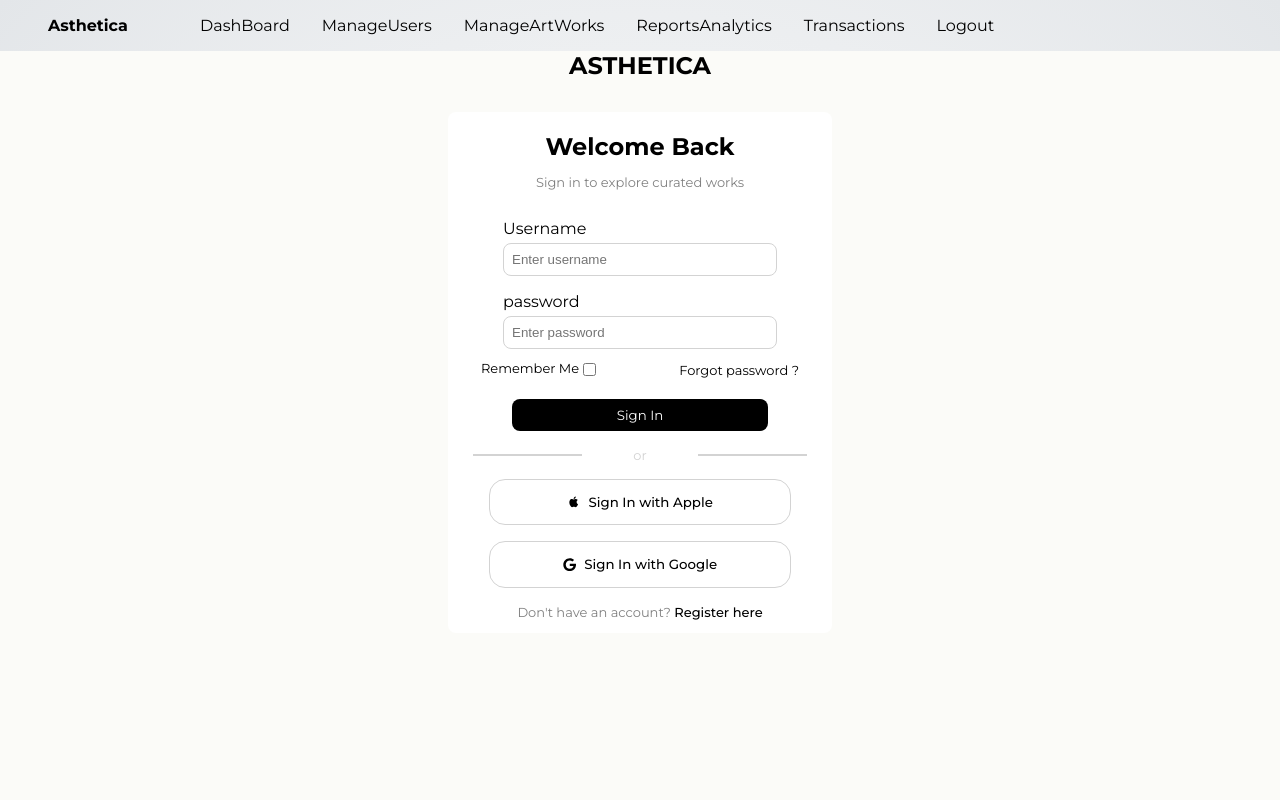
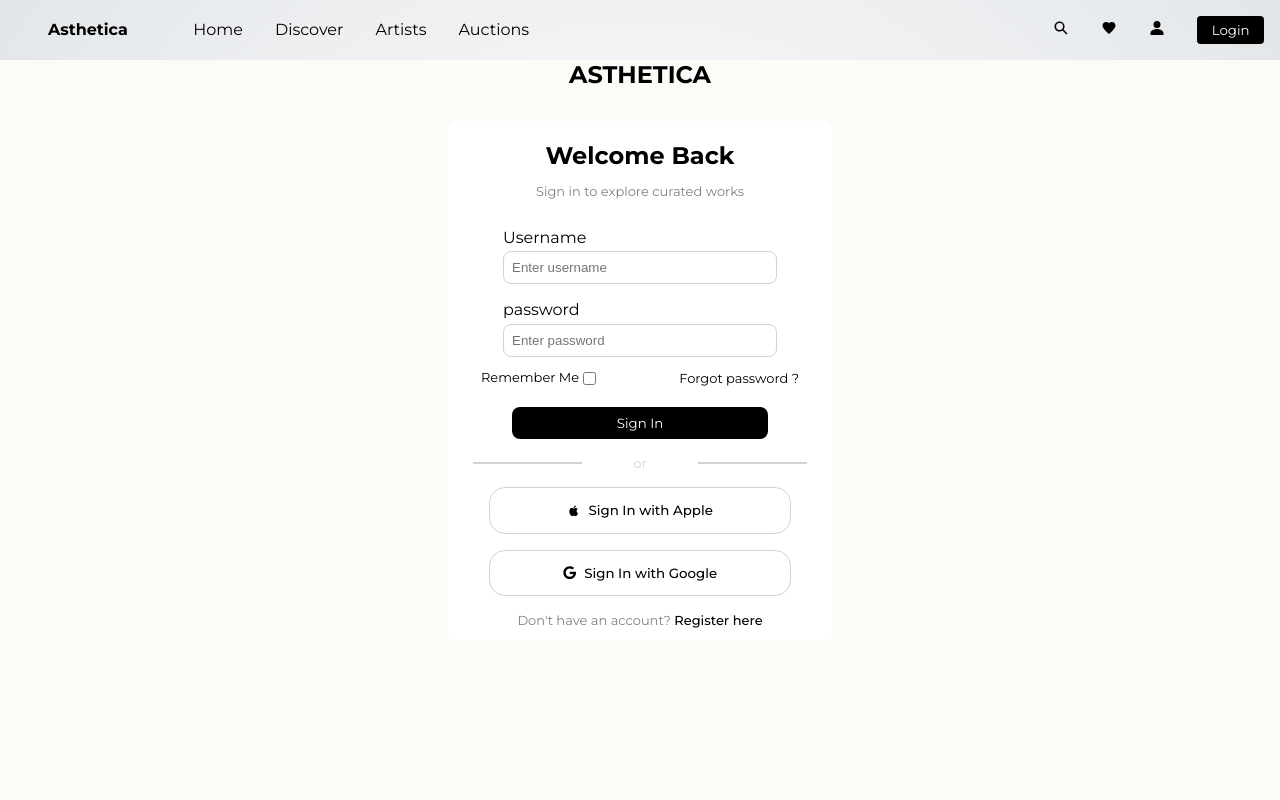
Before and after one commit to phanee27/CI-CD_SDP_Asthetica, a React (Vite) app in the folder FRONTEND/: page /login in a window 1280 px wide. Shown: the top 800 px of the page. Built offline with nearby package versions, Linux system fonts and the light colour scheme.

Commit message:
navbar automation

```diff
--- a/FRONTEND/src/App.jsx
+++ b/FRONTEND/src/App.jsx
@@ -6,19 +6,37 @@ import CustomerNavbar from './navbar/CustomerNavbar';
 import AdminNavbar from './navbar/AdminNavbar';
 import SellerNavbar from './navbar/SellerNavbar';
 import Footer from './components/customer/Footer';
+import { AuthProvider, useAuth } from "./components/contextapi/AuthContext"
+import MainNavbar from './navbar/MainNavbar';
+
+function AppContent(){
+  const {isAdminLoggedIn, isCustomerLoggedIn, isSellerLoggedIn} = useAuth()
+
+  return (
+    <div>
+      <BrowserRouter>
+      {isAdminLoggedIn?
+      <AdminNavbar/>:
+      isCustomerLoggedIn?
+      <CustomerNavbar/>:
+      isSellerLoggedIn?
+      <SellerNavbar/>:
+      <CustomerNavbar/>
+      }
+      </BrowserRouter>
+    </div>
+  )
+}
+
 
 function App() {
 
   return (
 
     <div>
-      <BrowserRouter>
-        <AdminNavbar/>
-        {/* <SellerNavbar/> */}
-        {/* <CustomerNavbar/> */}
-        <Footer/>
-      </BrowserRouter>
-
+      <AuthProvider>
+        <AppContent/>
+      </AuthProvider>
     </div>
   )
 }
--- a/FRONTEND/src/authentication/Login.jsx
+++ b/FRONTEND/src/authentication/Login.jsx
@@ -5,6 +5,7 @@ import { FaGoogle } from "react-icons/fa";
 import { Link, useNavigate } from "react-router-dom";
 import axios from "axios";
 import config from "../../config";
+import { useAuth } from "../components/contextapi/AuthContext";
 
 const Login = () => {
   const [formData, setFormData] = useState({
@@ -15,6 +16,8 @@ const Login = () => {
   const [error, setError] = useState("");
 
   const navigate = useNavigate();
+
+  const {setIsAdminLoggedIn, setIsCustomerLoggedIn, setIsSellerLoggedIn} = useAuth()
 
   // useAuth code
   const handleChange = (e) => {
@@ -30,7 +33,16 @@ const Login = () => {
         formData
       );
       if (response.status === 200) {
-        navigate("/admin-dashboard");
+        if(response.data.role == "ADMIN"){
+          setIsAdminLoggedIn(true)
+          navigate("/admin-dashboard")
+        }else if(response.data.role == "BUYER"){
+          setIsSellerLoggedIn(true)
+          navigate("/sellerhome")
+        }else{
+          setIsCustomerLoggedIn(true)
+          navigate("/customerhome")
+        }
       } else {
         setMessage(response.data);
       }
--- /dev/null
+++ b/FRONTEND/src/components/contextapi/AuthContext.jsx
@@ -0,0 +1,40 @@
+import {createContext, useState, useContext, useEffect} from 'react'
+
+const AuthContext = createContext();
+
+import React from 'react';
+
+export function AuthProvider({children}){
+    const [isAdminLoggedIn, setIsAdminLoggedIn] = useState(() => {
+        return localStorage.getItem("isAdminLoggedIn") === "true"
+    })
+    const [isCustomerLoggedIn, setIsCustomerLoggedIn] = useState(() => {
+        return localStorage.getItem("isCustomerLoggedIn") === "true"
+    })
+    const [isSellerLoggedIn, setIsSellerLoggedIn] = useState(() => {
+        return localStorage.getItem("isSellerLoggedIn") === "true"
+    })
+
+    useEffect(() => {
+        localStorage.setItem("isAdminLoggedIn", isAdminLoggedIn)
+        localStorage.getItem("isCustomerLoggedIn", isCustomerLoggedIn)
+        localStorage.getItem("isSellerLoggedIn", isSellerLoggedIn)
+    }, [isAdminLoggedIn, isCustomerLoggedIn, isSellerLoggedIn]);
+
+    return (
+        <AuthContext.Provider
+        value={{
+            isAdminLoggedIn,
+            setIsAdminLoggedIn,
+            isCustomerLoggedIn,
+            setIsCustomerLoggedIn,
+            isSellerLoggedIn,
+            setIsSellerLoggedIn,
+        }}
+        >
+            {children}
+        </AuthContext.Provider>
+    )
+}
+
+export const useAuth = () => useContext(AuthContext)
--- a/FRONTEND/src/navbar/AdminNavbar.jsx
+++ b/FRONTEND/src/navbar/AdminNavbar.jsx
@@ -8,10 +8,15 @@ import ManageArtWorks from './../components/admin/ManageArtWorks';
 import Transactions from './../components/admin/Transactions';
 import ReportsAnalytics from '../components/admin/ReportsAnalytics';
 import Login from '../authentication/Login';
-
+import { useAuth } from '../components/contextapi/AuthContext';
 
 
 const AdminNavbar = () => {
+    const { setIsAdminLoggedIn } = useAuth()
+
+    const handleLogout = () => {
+      setIsAdminLoggedIn(false)
+    }
     return (
       <div className="navbar">
         <div className="nav-links">
@@ -26,7 +31,7 @@ const AdminNavbar = () => {
             <Link to="manage-artworks">ManageArtWorks</Link>
             <Link to="reports-analytics">ReportsAnalytics</Link>
             <Link to="transcations">Transactions</Link>
-            <Link to="login">Logout</Link>
+            <Link to="login" onClick={handleLogout}>Logout</Link>
           </div>
         </div>
 
--- a/FRONTEND/src/navbar/CustomerNavbar.jsx
+++ b/FRONTEND/src/navbar/CustomerNavbar.jsx
@@ -45,7 +45,7 @@ const CustomerNavbar = () => {
 
 
             <Routes>
-                <Route path='/' element={<Home/>}/>
+                <Route path='/customerhome' element={<Home/>}/>
                 <Route path='/discover' element={<Discover/>}/>
                 <Route path='/artists' element={<Artists/>}/>
                 <Route path='/auctions' element={<Autions/>}/>
--- /dev/null
+++ b/FRONTEND/src/navbar/MainNavbar.jsx
@@ -0,0 +1,11 @@
+import React from 'react';
+
+const MainNavbar = () => {
+    return (
+        <div>
+            this is main navbar
+        </div>
+    );
+}
+
+export default MainNavbar;
--- a/FRONTEND/src/navbar/SellerNavbar.jsx
+++ b/FRONTEND/src/navbar/SellerNavbar.jsx
@@ -32,7 +32,7 @@ const SellerNavbar = () => {
         </div>
 
         <Routes>
-          <Route path="/" element={<Home />} />
+          <Route path="/sellerhome" element={<Home />} />
           <Route path="/myartwork" element={<MyArtWork />} />
           <Route path="/uploadartwork" element={<UploadArtWork />} />
           <Route path="/hostanauction" element={<HostAnAuction />} />
```
